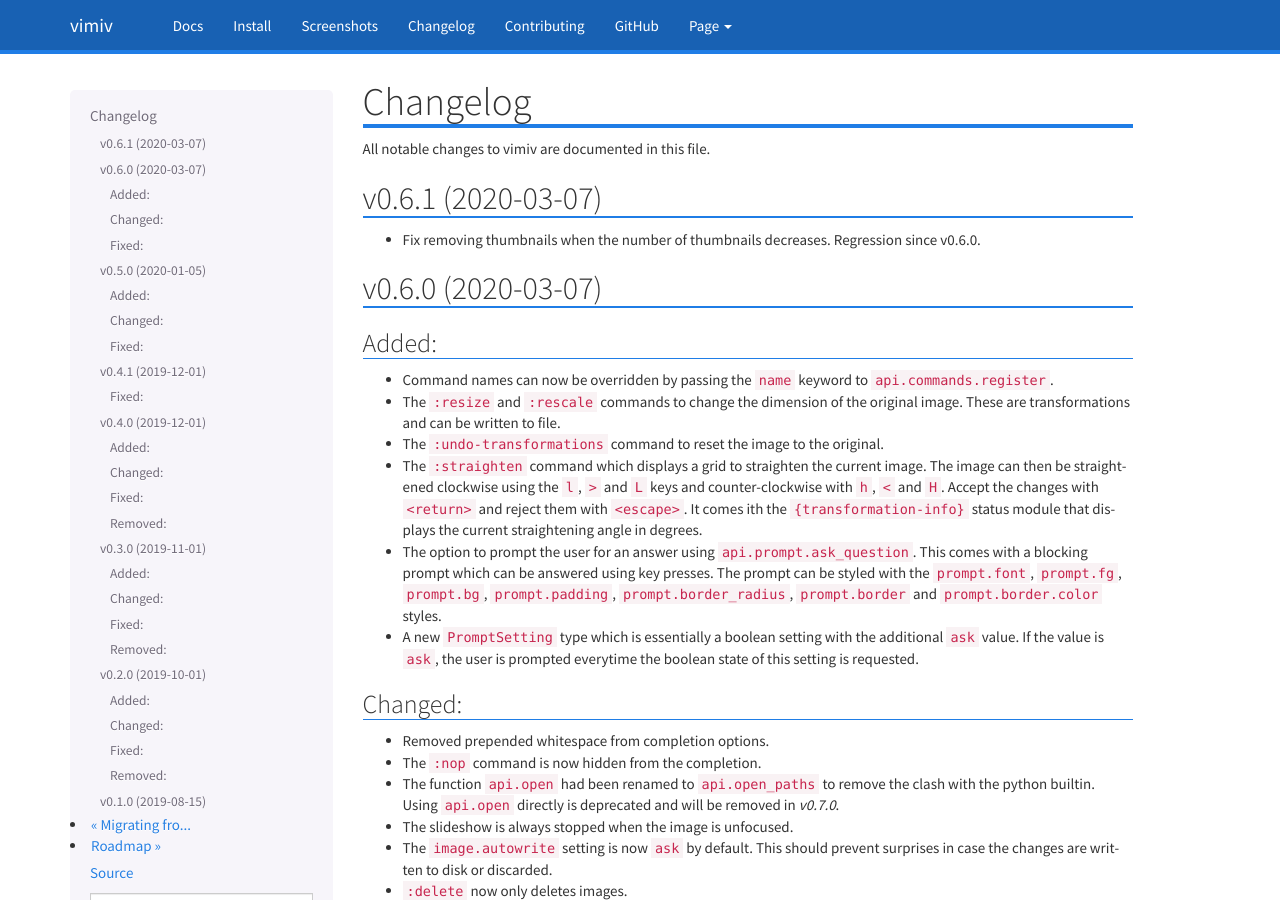
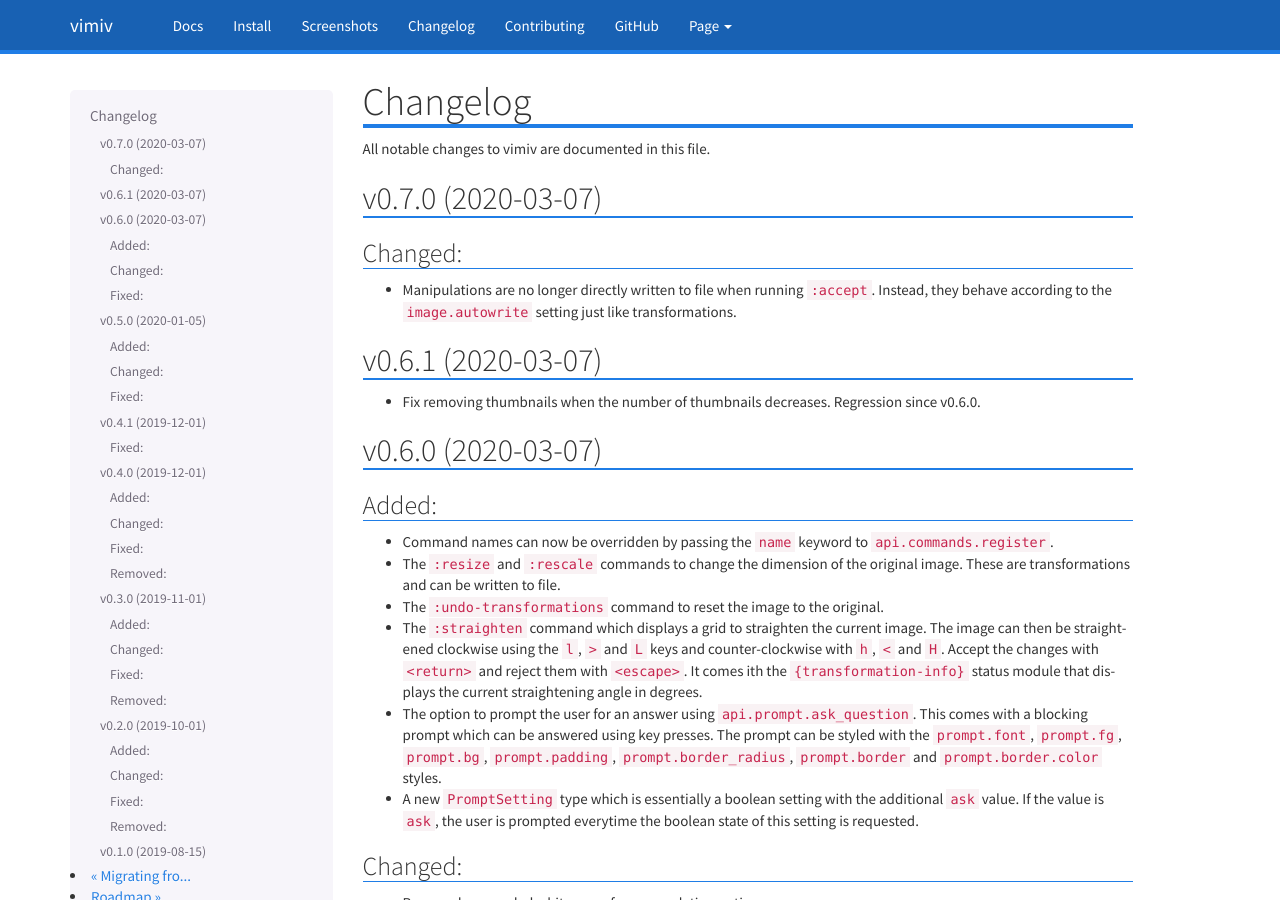
Before and after one commit to karlch/vimiv-qt, a Sphinx documentation site: the page built from docs/changelog.rst, in a window 1280 px wide and 900 px high. Built offline with Sphinx 7.4.7, drawn with Linux system fonts in a browser that asks for light colours.

Commit message:
Update changelog for saving manipulations

```diff
--- a/docs/changelog.rst
+++ b/docs/changelog.rst
@@ -2,6 +2,17 @@
 =========
 
 All notable changes to vimiv are documented in this file.
+
+v0.7.0 (2020-03-07)
+-------------------
+
+Changed:
+^^^^^^^^
+
+* Manipulations are no longer directly written to file when running ``:accept``.
+  Instead, they behave according to the ``image.autowrite`` setting just like
+  transformations.
+
 
 v0.6.1 (2020-03-07)
 -------------------
```
